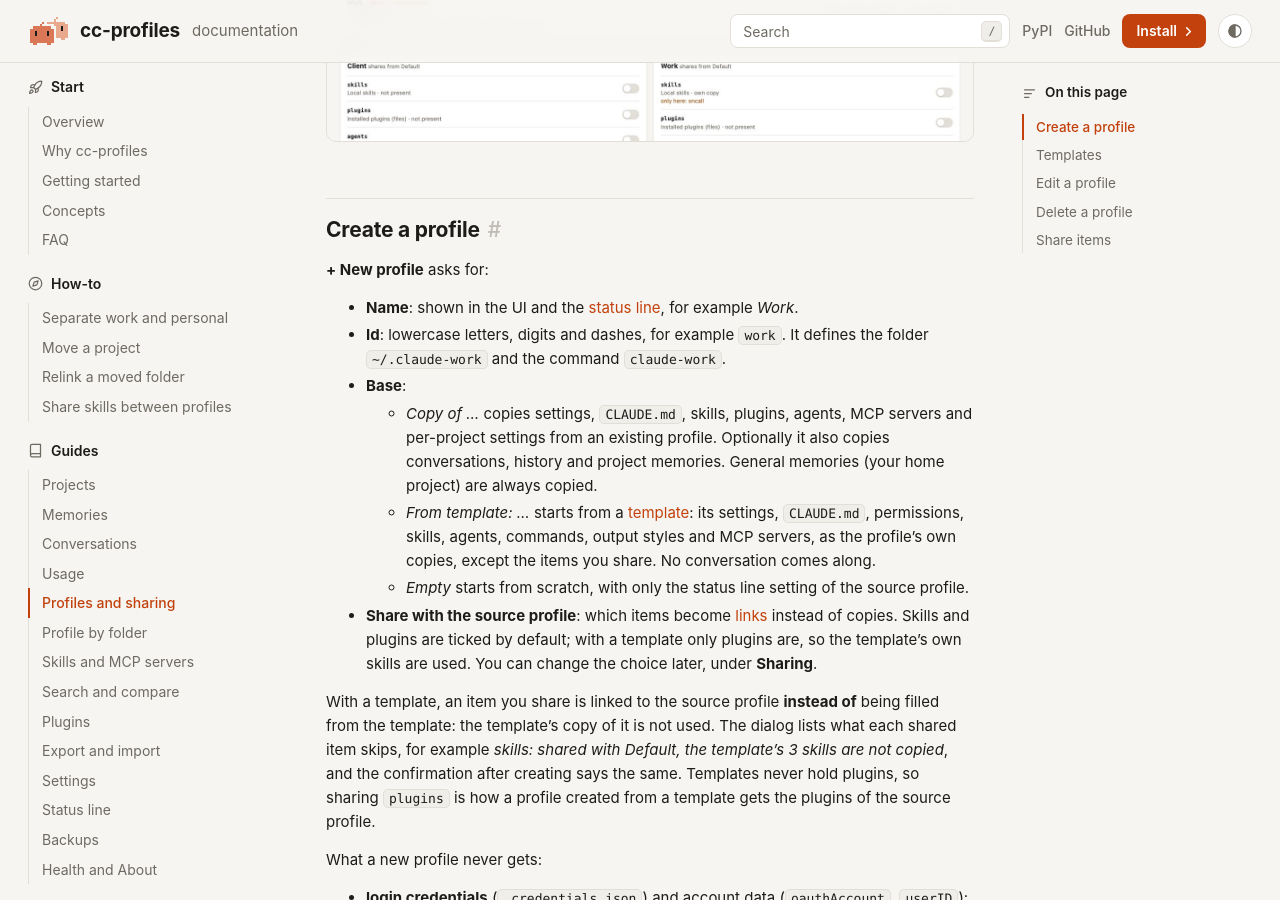
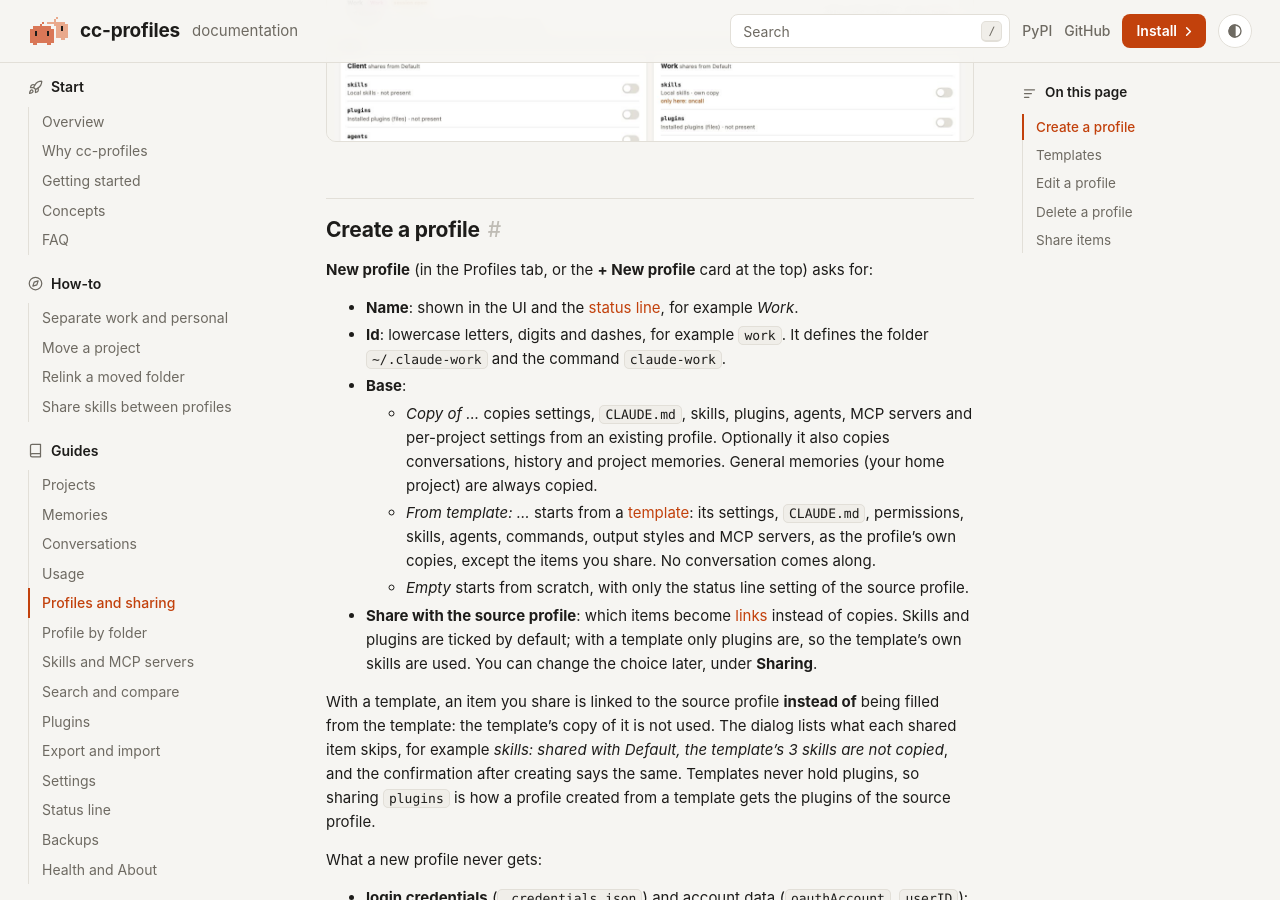
Before and after one commit to andreaiannarone/cc-profiles, a Jekyll site: the page built from docs/guides/profiles.md, in a window 1280 px wide and 900 px high, scrolled down 555 px. Built offline with Jekyll 4.4.1, drawn with Linux system fonts in a browser that asks for light colours; our own code applies the rules of GitHub Pages for plain Markdown files.

Commit message:
Profiles tab: New profile without the +

```diff
--- a/docs/guides/profiles.md
+++ b/docs/guides/profiles.md
@@ -9,7 +9,7 @@ The **Profiles** tab lists your profiles with their command, folder and how many
 
 ## Create a profile
 
-**+ New profile** asks for:
+**New profile** (in the Profiles tab, or the **+ New profile** card at the top) asks for:
 
 - **Name**: shown in the UI and the [status line](../status-line.md), for example *Work*.
 - **Id**: lowercase letters, digits and dashes, for example `work`. It defines the folder `~/.claude-work` and the command `claude-work`.
--- a/src/cc_profiles/static/index.html
+++ b/src/cc_profiles/static/index.html
@@ -867,7 +867,7 @@ function renderSharing() {
     <div class="toolbar"><span class="hint">A shared item is a link to the folder of <b>${esc(src.label)}</b>, the source profile: install or edit it once and every profile gets it.</span>
       <button class="btn" data-pimport style="margin-left:auto">Import profile…</button>
       <button class="btn" id="ptemplates">Templates…</button>
-      <button class="btn primary" data-newprofile>+ New profile</button></div>
+      <button class="btn primary" data-newprofile>New profile</button></div>
     <div class="section-title">Your profiles</div>
     <div class="table">${S.profiles.map(p => `<div class="prow"><div class="txt">
         <div class="t">${esc(p.label)} ${badge(p.id)} ${p.primary ? `<span class="badge b-none">source</span>` : ""}
```
Also changed, not shown: docs/how-to/work-and-personal.md (+1 -1 lines), docs/why.md (+1 -1 lines), CHANGELOG.md.
